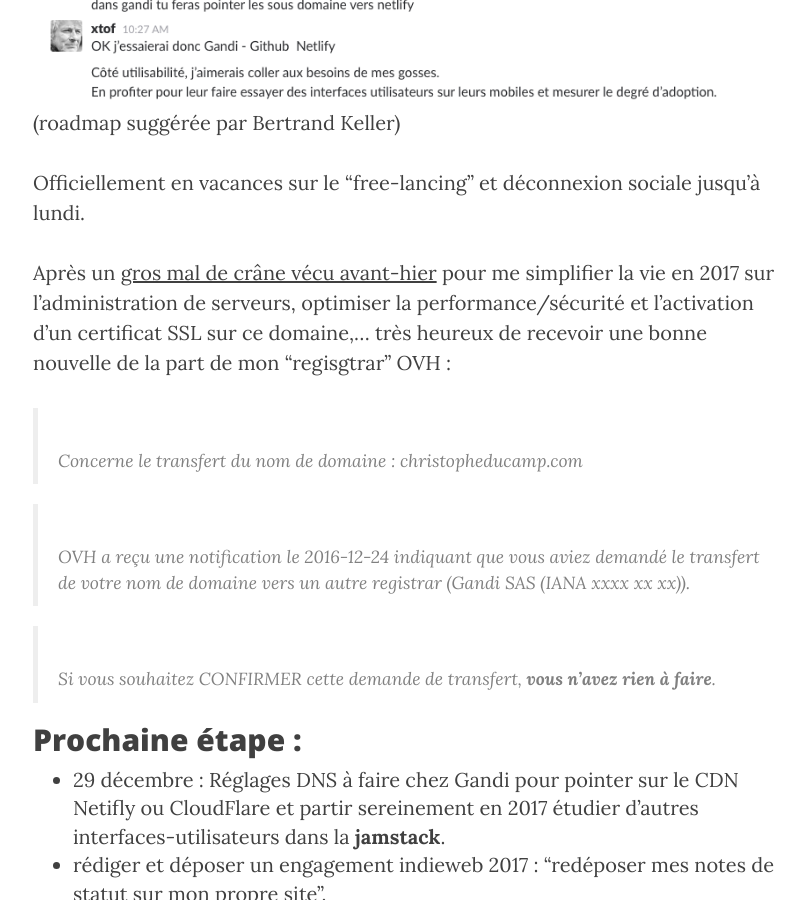
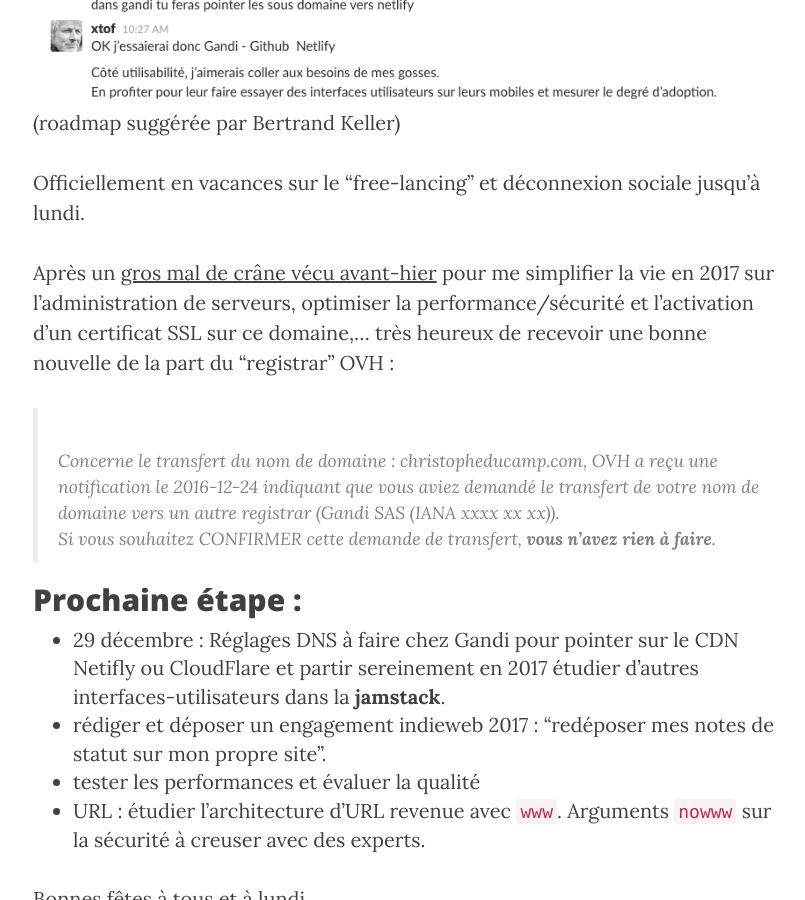
Before and after one commit to ChristopheDucamp/xtof-clean-blog, a Jekyll site: the page built from _posts/2016-12-24-migration-jamstack.markdown, in a window 1280 px wide and 900 px high, scrolled down 608 px. Shown: the whole window, without its empty margins (232-1037 px from the left). Built offline with Jekyll 4.4.1, drawn with Linux system fonts in a browser that asks for light colours; nearby versions of some CDN libraries; comment, search, counter and statistics services are not loaded.

Commit message:
Updated Migration Jamstack

```diff
--- a/_posts/2016-12-24-migration-jamstack.markdown
+++ b/_posts/2016-12-24-migration-jamstack.markdown
@@ -17,13 +17,9 @@ layout: post
 
 Officiellement en vacances sur le "free-lancing" et déconnexion sociale jusqu'à lundi.
 
-Après un [gros mal de crâne vécu avant-hier](http://ducamp.me/2016-357) pour me simplifier la vie en 2017 sur l'administration de serveurs, optimiser la performance/sécurité et l'activation d'un certificat SSL sur ce domaine,... très heureux de recevoir une bonne nouvelle de la part de mon "regisgtrar" OVH :
+Après un [gros mal de crâne vécu avant-hier](http://ducamp.me/2016-357) pour me simplifier la vie en 2017 sur l'administration de serveurs, optimiser la performance/sécurité et l'activation d'un certificat SSL sur ce domaine,... très heureux de recevoir une bonne nouvelle de la part du "registrar" OVH :
 
-> Concerne le transfert du nom de domaine : christopheducamp.com
-
-> OVH a reçu une notification le 2016-12-24 indiquant que vous aviez demandé le transfert de votre nom de domaine vers un autre registrar (Gandi SAS (IANA xxxx xx xx)).
-
-> Si vous souhaitez CONFIRMER cette demande de transfert, **vous n'avez rien à faire**.
+> Concerne le transfert du nom de domaine : christopheducamp.com, OVH a reçu une notification le 2016-12-24 indiquant que vous aviez demandé le transfert de votre nom de domaine vers un autre registrar (Gandi SAS (IANA xxxx xx xx)).<br>Si vous souhaitez CONFIRMER cette demande de transfert, **vous n'avez rien à faire**.
 
 ## Prochaine étape :
 
```
